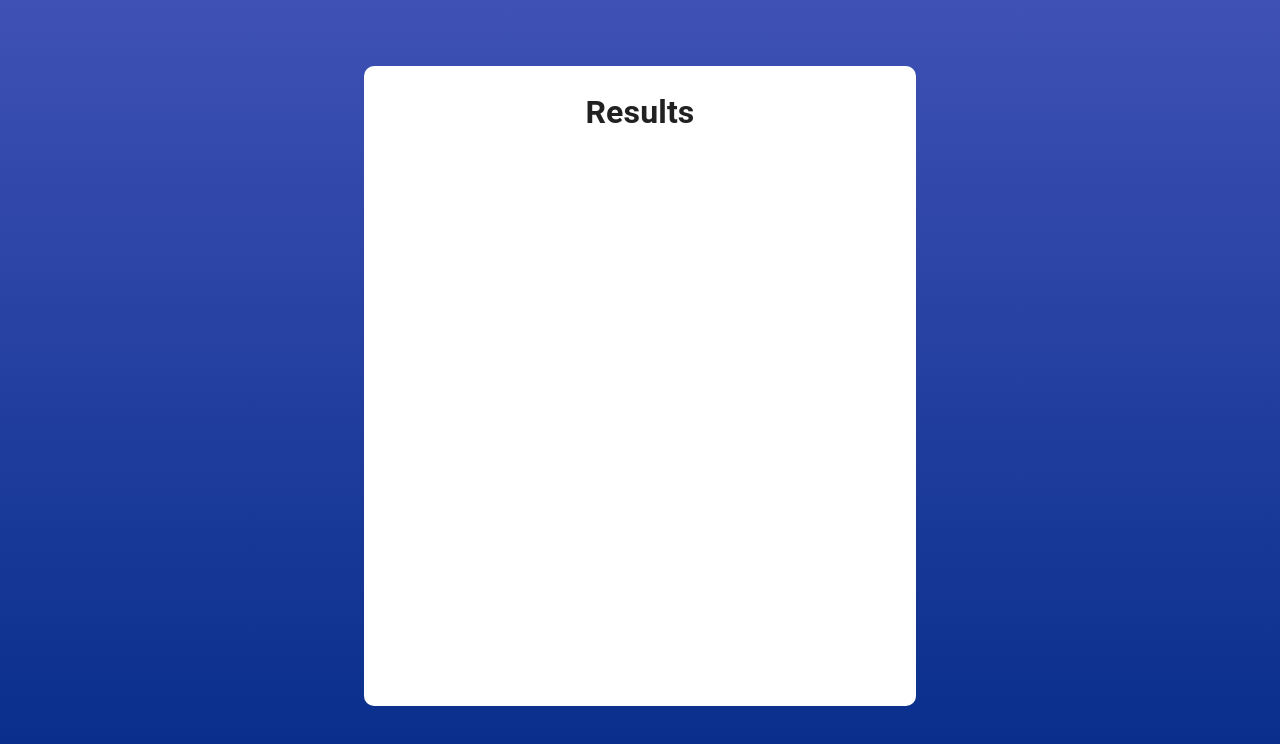
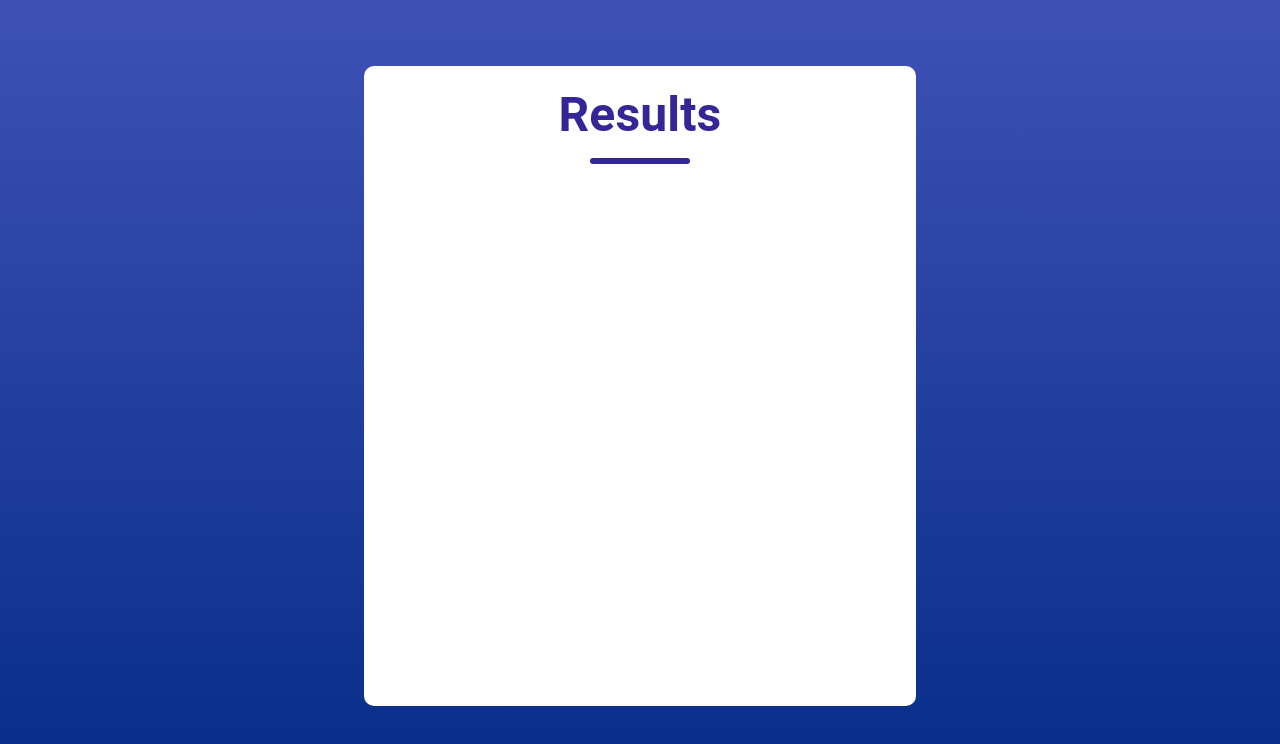
Before and after one commit to Pmacdon15/quizzes, a Next.js app in the folder client/: page /results/1 in a window 1280 px wide. Shown: the top 744 px of the page. Built offline with nearby package versions, Linux system fonts and the light colour scheme.

Commit message:
Add styling to results page

```diff
--- a/client/src/app/results/[user_email]/page.jsx
+++ b/client/src/app/results/[user_email]/page.jsx
@@ -1,7 +1,14 @@
+
+import "../../page.css"
+
 const Results = ({ params }) => {
     return (
-        <div>
-            <h1>Results</h1>
+        <div className="Container">
+            <div className="header">
+                <div className="text">Results</div>
+                <div className="underline"></div>
+            </div>
+
         </div>
     );
 }
```
